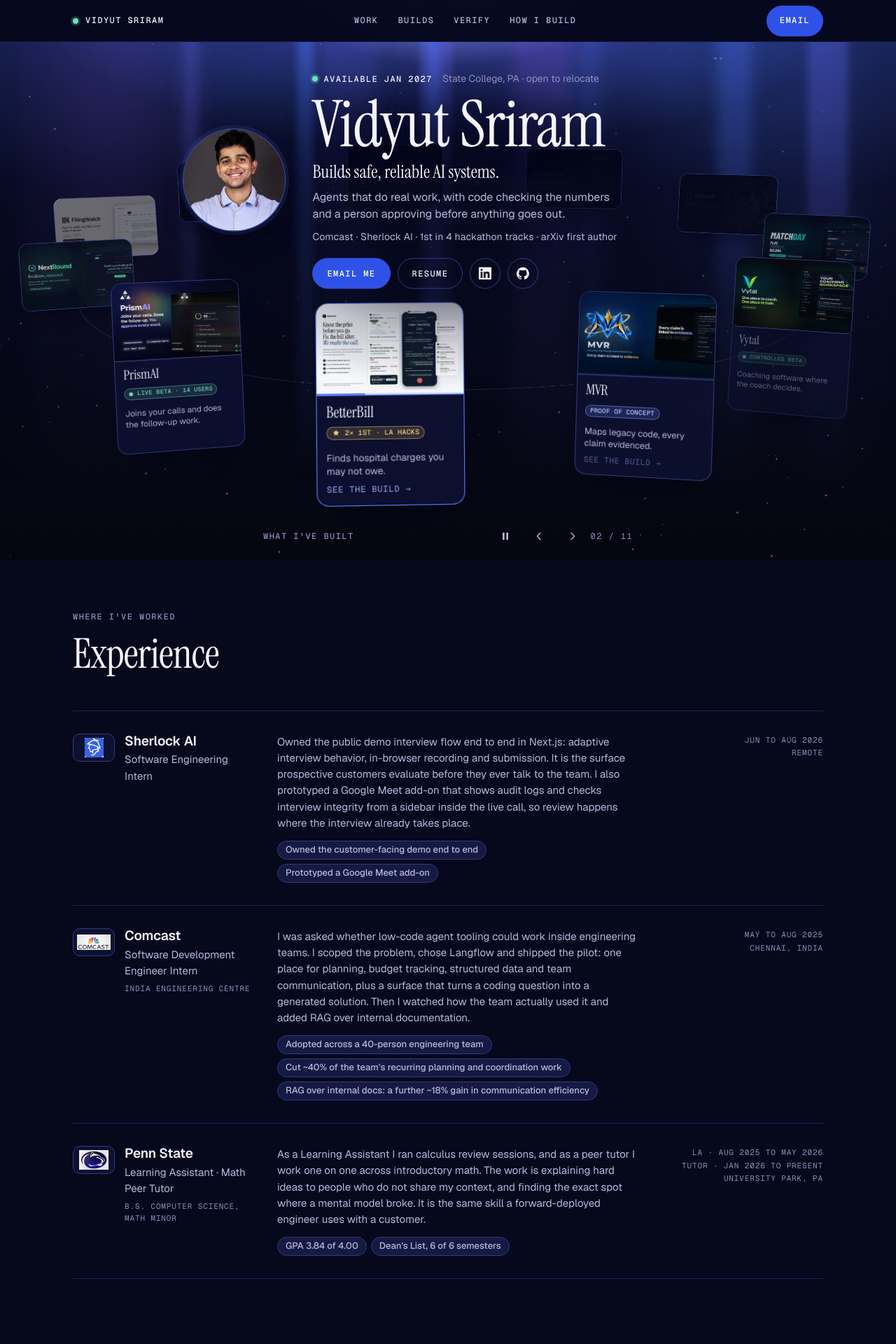
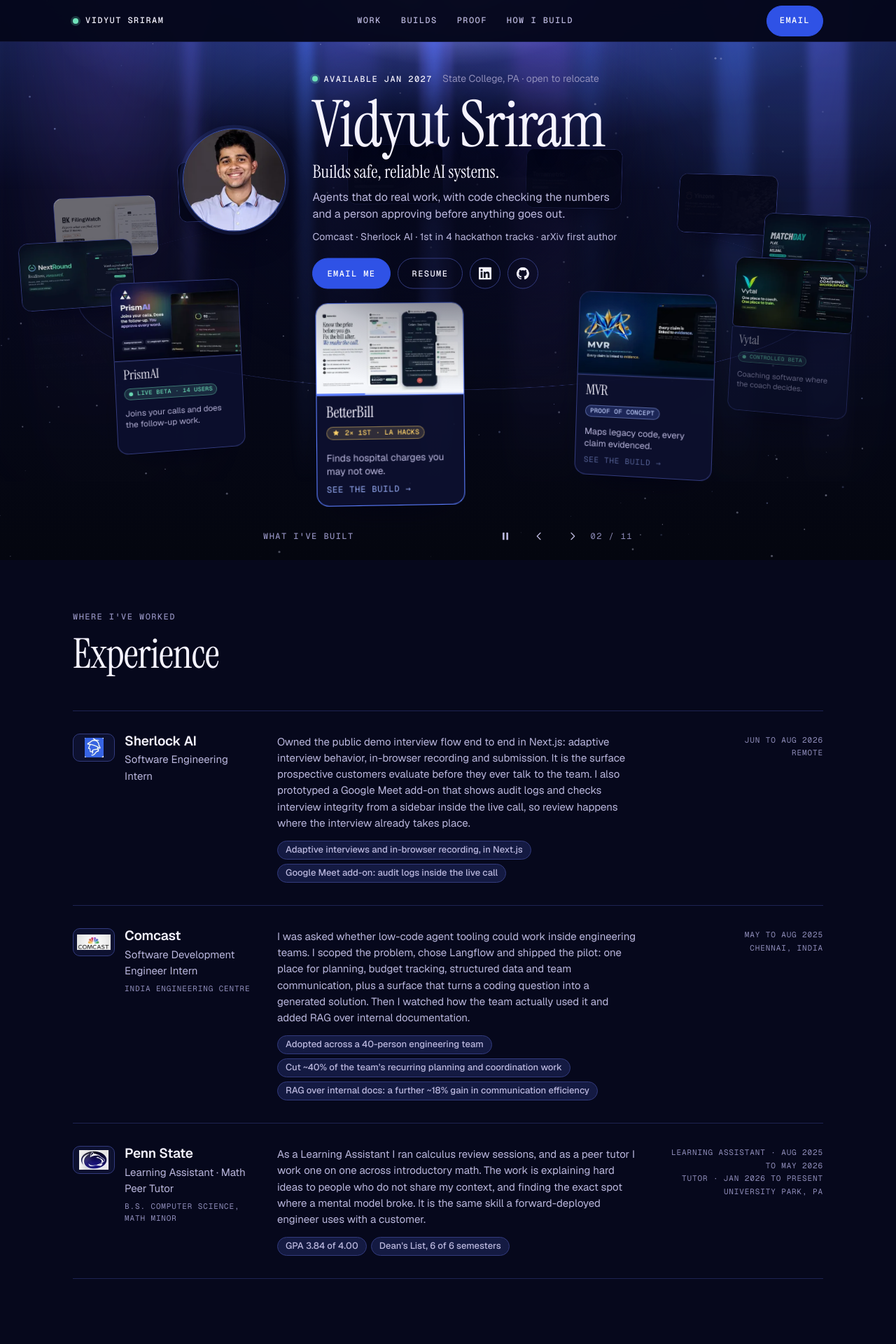
Before and after one commit to vs-githjk/Portfolio, a React (Vite) app: page / in a window 1280 px wide. Shown: the top 1920 px of the page at 70% size. Built offline with nearby package versions, Linux system fonts and the light colour scheme.

Commit message:
Copy: truthful labels (NextRound badge, TransitGuard kind, Penn State row, proof intro), Proof nav, Sherlock pills, paper metric

```diff
--- a/src/data/content.js
+++ b/src/data/content.js
@@ -53,7 +53,7 @@
   links: [
     { label: 'Work', href: '#work' },
     { label: 'Builds', href: '#builds' },
-    { label: 'Verify', href: '#verify' },
+    { label: 'Proof', href: '#verify' },
     { label: 'How I build', href: '#principles' },
   ],
   cta: { label: 'Email', href: 'mailto:vidyut0712@gmail.com' },
@@ -83,7 +83,7 @@
      AI Hackathon) + Real World + Data Science (Bitcamp). */
   credential: 'Comcast · Sherlock AI · 1st in 4 hackathon tracks · arXiv first author',
   credentialLong:
-    'Interned at Comcast and Sherlock AI · first author on an arXiv preprint · 1st place in four hackathon tracks in 2026 · Penn State CS, graduating Dec 2026',
+    'Interned at Comcast and Sherlock AI · first author on an arXiv preprint · 1st place in four hackathon tracks in 2026 · Penn State CS, graduating Dec 2026',
   locationNote: 'State College, PA · open to relocate',
   /* Buttons. Email is the one primary action. */
   actions: [
@@ -131,6 +131,7 @@
         oneLiner: 'Finds hospital charges you may not owe.',
         badge: '2× 1st · LA Hacks',
         badgeKind: 'win',
+        tone: 'light', // pale thumbnail: the ring dims it further at the back
         image: {
           src: '/builds/ring/betterbill.webp',
           alt: 'BetterBill: "Know the price before you go. Fix the bill after. We make the call." beside its price, bill-check and billing-call screens (sample bill, synthetic)',
@@ -219,6 +220,7 @@
         oneLiner: 'Reports what was filed, never what it means.',
         badge: 'Solo build',
         badgeKind: '',
+        tone: 'light', // pale thumbnail: the ring dims it further at the back
         image: {
           src: '/builds/ring/filingwatch.webp',
           alt: 'FilingWatch "8K" mark, "Reports what was filed, never what it means", beside its feed of recent SEC 8-K filings',
@@ -228,7 +230,7 @@
         id: 'nextround',
         title: 'NextRound',
         oneLiner: 'Plans your prep and diagnoses every miss.',
-        badge: 'Concept prototype',
+        badge: 'Working build',
         badgeKind: '',
         image: {
           src: '/builds/ring/nextround.webp',
@@ -252,7 +254,7 @@
       role: 'Software Engineering Intern',
       team: '',
       note: 'Owned the public demo interview flow end to end in Next.js: adaptive interview behavior, in-browser recording and submission. It is the surface prospective customers evaluate before they ever talk to the team. I also prototyped a Google Meet add-on that shows audit logs and checks interview integrity from a sidebar inside the live call, so review happens where the interview already takes place.',
-      wins: ['Owned the customer-facing demo end to end', 'Prototyped a Google Meet add-on'],
+      wins: ['Adaptive interviews and in-browser recording, in Next.js', 'Google Meet add-on: audit logs inside the live call'],
       when: 'Jun to Aug 2026',
       where: 'Remote',
     },
@@ -279,7 +281,7 @@
       team: 'B.S. Computer Science, Math minor',
       note: 'As a Learning Assistant I ran calculus review sessions, and as a peer tutor I work one on one across introductory math. The work is explaining hard ideas to people who do not share my context, and finding the exact spot where a mental model broke. It is the same skill a forward-deployed engineer uses with a customer.',
       wins: ['GPA 3.84 of 4.00', "Dean's List, 6 of 6 semesters"],
-      when: 'LA · Aug 2025 to May 2026\nTutor · Jan 2026 to Present',
+      when: 'Learning Assistant · Aug 2025 to May 2026\nTutor · Jan 2026 to Present',
       where: 'University Park, PA',
     },
   ],
@@ -339,7 +341,7 @@
       lead: {
         image: '/builds/prismai-agency.webp',
         alt: 'PrismAI agency release: a client asks for an iPhone app on a weekly call, PrismAI checks it against clause 3.2 of the agreement and drafts change order #3 for approval',
-        badge: 'Now building · Dec 2026',
+        badge: '', // the caption and the box below carry the label
         caption: 'Agency release, in development: a client’s extra ask, checked against the agreement and drafted as a change order you approve.',
       },
       stack: [
@@ -551,10 +553,10 @@
     role: 'First author, with Saatvik Pradhan and Suman Saha.',
     body: [
       'Without help, the models we tested failed to compile up to 46% of their C programs and left security defects in up to 49%. My loop feeds GCC and CodeQL findings back to the model for up to three repair rounds, guided by a growing library of past fixes ranked by how far each got through GCC, CodeQL and KLEE symbolic execution.',
-      'Across 5,000 C tasks it **cut CodeLlama 7B’s CodeQL errors from 15,088 to 2,463**, and nearly halved DeepSeek Coder 1.3B’s compile failures while its security defects fell from 35% to 15%.',
+      'Across 5,000 C tasks it **cut CodeLlama 7B’s CodeQL errors by 83.7%**, and nearly halved DeepSeek Coder 1.3B’s compile failures while its security defects fell from 35% to 15%.',
     ],
     metrics: [
-      { value: '83.7%', label: 'fewer CodeQL errors in\nCodeLlama 7B’s C, 5,000 tasks' },
+      { value: '15,088 → 2,463', label: 'CodeQL errors in CodeLlama 7B’s\nC code, across 5,000 tasks' },
       { value: '42% → 22%', label: 'compile failures for\nDeepSeek Coder 1.3B' },
     ],
     /* Logo-led thumbnail (finder's typeset card with the repair-loop
@@ -633,17 +635,17 @@
          (the working build, private). One project per Vidyut, Oct 20. */
       {
         id: 'nextround',
-        kind: 'Product · private working build · public prototype',
+        kind: 'Product · private build · public prototype',
         title: 'NextRound',
         descriptor: 'interview readiness, measured',
         when: 'Jul to Sep 2026',
         oneLiner:
           'Interview prep for software engineers: it plans each day, diagnoses what went wrong, and computes every score in code instead of asking a model.',
         awards: [],
-        role: 'I wrote 75 of the 78 commits across its two repos, including the architecture and the cost model. A teammate set up the staging deploy.',
+        role: 'I wrote 75 of the 78 commits across its two repos, including the architecture.',
         body: [
           'I built the working version for my own prep first. It plans each day to a minute budget, picks problems just above my level in each topic, schedules spaced re-solves and runs a mock interview with a voiced interviewer. When a problem goes badly, Claude diagnoses why, but **every rating and the green, amber or red verdict a mentor sees are computed in code**, with the reasons attached.',
-          'On the multi-user platform I measured cost from the first week. Every model call is logged with its tokens and cost, and live probes showed **prompt caching cut the input cost of a 12-turn mock interview by 73%**. The public prototype is a concept demo of that platform, not the working build.',
+          'On the multi-user platform I measured cost from the first week. Every model call is logged with its tokens and cost, and live probes showed **prompt caching cut the input cost of a 12-turn mock interview by 73%**. A teammate set up the staging deploy. The public prototype is a concept demo of that platform, not the working build.',
         ],
         metrics: [
           { value: '73%', label: 'lower input cost per 12-turn\nmock interview, with prompt caching' },
@@ -685,7 +687,7 @@
       },
       {
         id: 'transitguard',
-        kind: 'Course project · solo',
+        kind: 'Project · solo',
         title: 'TransitGuard',
         descriptor: 'baggage risk dashboard for airport ops',
         when: 'Mar to Apr 2026',
@@ -786,7 +788,7 @@
   items: [
     {
       title: 'The model explains. Code decides.',
-      body: 'In BetterBill, Yinzone, Vytal, FilingWatch and NextRound, deterministic code computes every score, flag and dollar, and the model reads, drafts and explains. PrismAI’s change orders are priced the same way. When a number matters, it should never come from a guess.',
+      body: 'In BetterBill, Yinzone, Vytal, FilingWatch and NextRound, deterministic code computes every score, flag, verdict and dollar, and the model reads, drafts and explains. PrismAI’s change orders are priced the same way. When a number matters, it should never come from a guess.',
     },
     {
       title: 'Something has to be able to say no.',
@@ -930,7 +932,7 @@
   heading: 'Verify me in',
   headingEm: 'one click.',
   intro:
-    'Everything above leaves a public trail. The graph counts my private-repo work too, and every hackathon win links to its Devpost page.',
+    'Most of what is above leaves a public trail: the graph counts my private-repo work too, and every hackathon win links to its Devpost page. On a few repos (Quorum, PaperTrail, Terrametric) GitHub’s contributor list skips me because my commits carry a laptop email; the commit log shows them under Vidyut Sriram.',
   github: {
     eyebrow: 'GitHub · last 12 months',
     handle: '@vs-githjk',
@@ -1001,7 +1003,7 @@
     {
       kind: 'Chrome Web Store',
       value: 'PrismAI Notetaker',
-      detail: 'Public listing · updated Aug 2026',
+      detail: 'Sends the PrismAI notetaker into a meeting in one click',
       href: 'https://chromewebstore.google.com/detail/prismai-notetaker/bmnjdhgofbbjlngcahneegalddlpjkbh',
     },
     {
```
